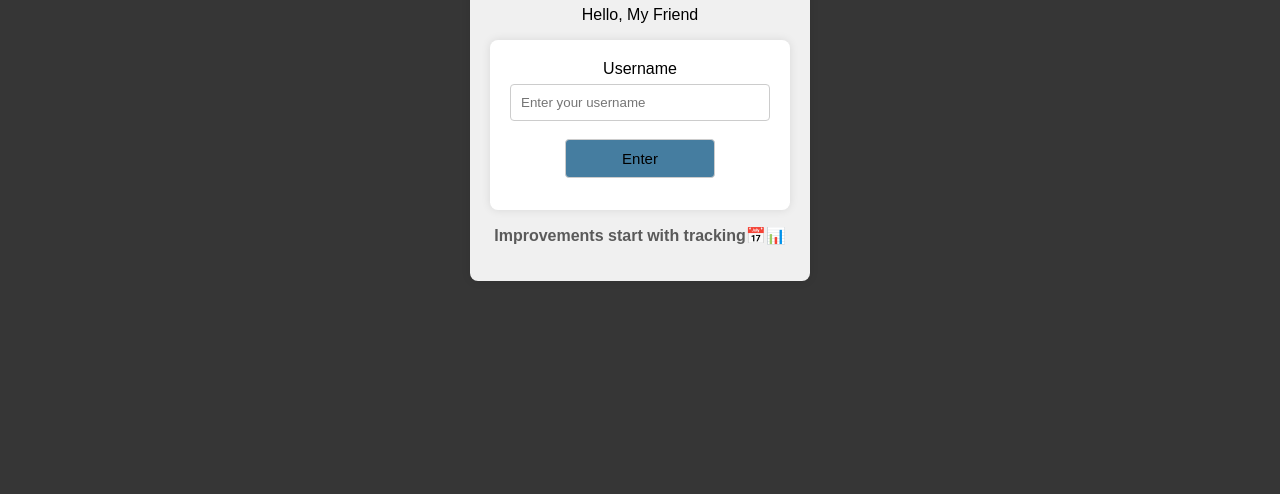
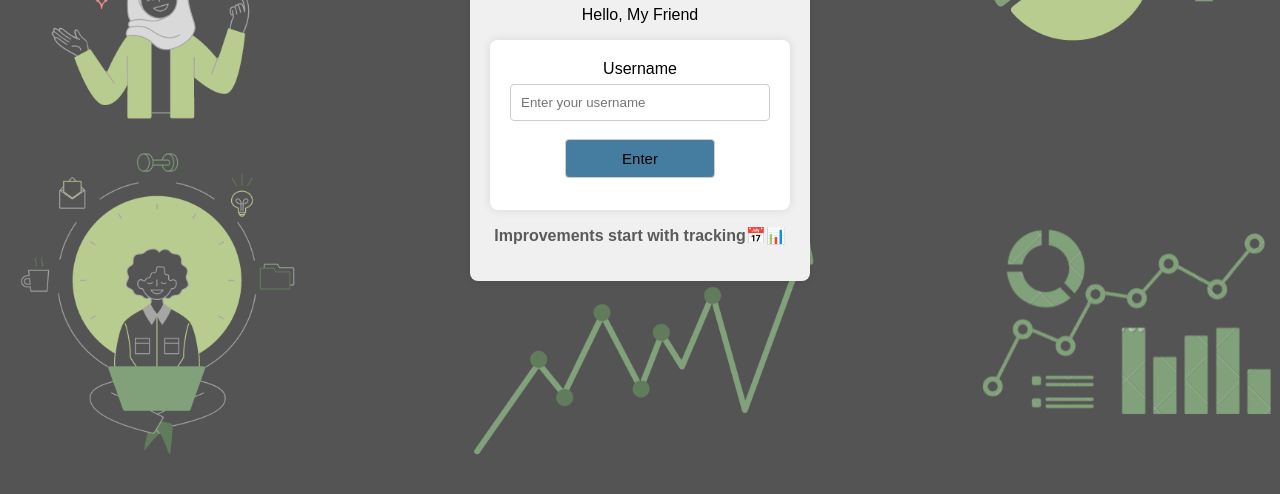
Before and after one commit to mamdouh-ali-hamza/a-tracker, a plain HTML site: page index.html in a window 1280 px wide. Shown: the part 306-800 px from the top of the page. Drawn offline with Linux system fonts and the light colour scheme.

Commit message:
add background to the application

```diff
--- a/static/activities.css
+++ b/static/activities.css
@@ -4,6 +4,10 @@ body {
     margin: 0;
     padding: 0 1em;
     align-items: center;
+    background-image: url("/static/background.png");
+    background-position: center;
+    background-repeat: no-repeat;
+    background-size: cover;
 }
 
 .allContainer{
--- a/static/add.css
+++ b/static/add.css
@@ -5,6 +5,10 @@ body {
     padding: 0 1em;
     align-items: center;
     height: 100vh;
+    background-image: url("/static/background.png");
+    background-position: center;
+    background-repeat: no-repeat;
+    background-size: cover;
 }
 
 .allContainer{
--- a/static/dashboard.css
+++ b/static/dashboard.css
@@ -4,7 +4,10 @@ body {
     margin: 0;
     padding: 0 1em;
     align-items: center;
-
+    background-image: url("/static/background.png");
+    background-position: center;
+    background-repeat: no-repeat;
+    background-size: cover;
 }
 
 #nav {
@@ -44,7 +47,6 @@ body {
 .allContainer{
     height: 87vh;
     overflow-y: auto;
-
 }
 
 
--- a/static/style.css
+++ b/static/style.css
@@ -7,6 +7,10 @@ body {
     justify-content: center;
     align-items: center;
     height: 100vh;
+    background-image: url("/static/background.png");
+    background-position: center;
+    background-repeat: no-repeat;
+    background-size: cover;
 }
 
 
```
Also changed, not shown: static/background.png (added).
